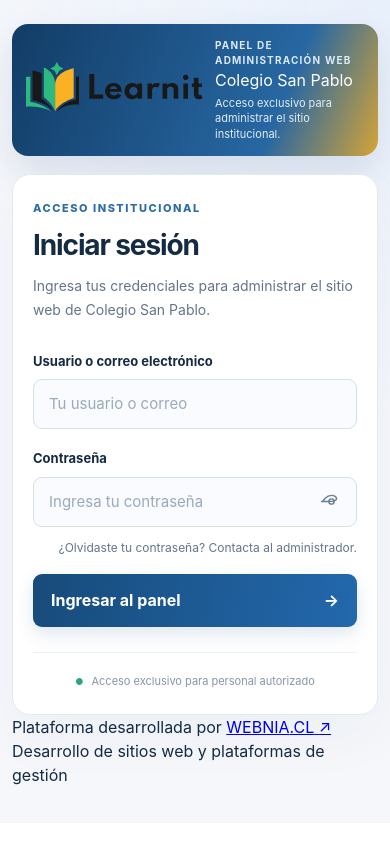
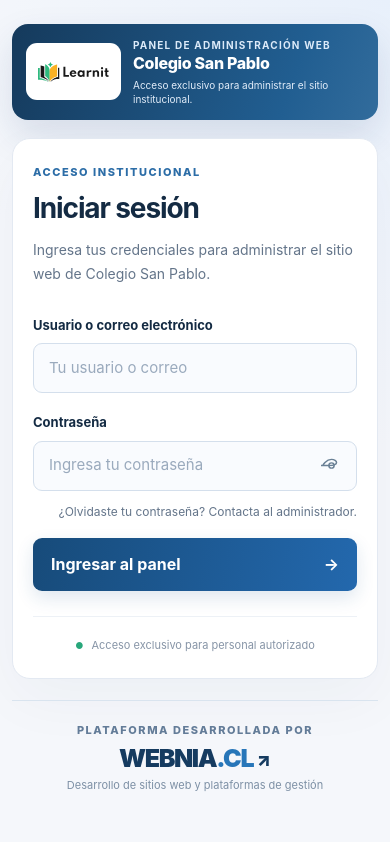
Before and after one commit to cmjorquera/colegio_sanpablo, a PHP site: page /admin.php in a window 390 px wide. Shown: the part 431-1273 px from the top of the page. Before the commit the page ends 1216 px from the top, so only its background shows below. Run offline with PHP 8.4, Linux system fonts and the light colour scheme.

Commit message:
Estilizar cabecera institucional y firma destacada Webnia en login

```diff
--- a/assets/admin/css/admin-login.css
+++ b/assets/admin/css/admin-login.css
@@ -81,3 +81,18 @@
 .admin-login-password-actions{display:flex;justify-content:flex-end;margin:-8px 0 17px;font-size:12px;color:#64758a}
 .admin-login-brand-features span{background:#ffffff18}
 @media(max-width:850px){.admin-login-brand{background-position:center 40%}}
+
+/* Identidad institucional y créditos de desarrollo del acceso administrativo */
+.admin-login-platform-institution{background:linear-gradient(110deg,#153a5c,#215e91 75%,#326c9c);gap:16px}
+.admin-login-institution-logo-wrap{width:116px;min-width:116px;height:66px;background:#fff;border-radius:11px;display:flex;align-items:center;justify-content:center;padding:9px 12px}
+.admin-login-institution-logo{display:block;width:100%;height:100%;object-fit:contain}
+.admin-login-institution-name{display:block;font-size:clamp(16px,1.6vw,21px);font-weight:800;line-height:1.25;color:#fff;letter-spacing:-.02em}
+.admin-login-platform-institution .admin-login-platform-copy p{margin-top:5px}
+.admin-login-developer{text-align:center;margin:21px 0 0;padding:21px 15px 12px;border-top:1px solid #d9e4ef;display:flex;flex-direction:column;align-items:center;gap:5px}
+.admin-login-developer-caption{font-size:11px;text-transform:uppercase;letter-spacing:.14em;font-weight:800;color:#637c98}
+.admin-login-developer-link{font-size:clamp(25px,2.7vw,33px);line-height:1.15;letter-spacing:-.055em;font-weight:900;color:#153b60;text-decoration:none}
+.admin-login-developer-link span:first-child{color:#2776b9}
+.admin-login-developer-link span:last-child{font-size:18px;vertical-align:middle;letter-spacing:0}
+.admin-login-developer-link:hover{color:#226aa5;text-decoration:underline}
+.admin-login-developer-description{font-size:11px;color:#7d90a5}
+@media(max-width:420px){.admin-login-institution-logo-wrap{width:95px;min-width:95px;height:57px}.admin-login-platform-institution{gap:12px}.admin-login-platform-institution .admin-login-platform-copy p{font-size:10px}}
```
